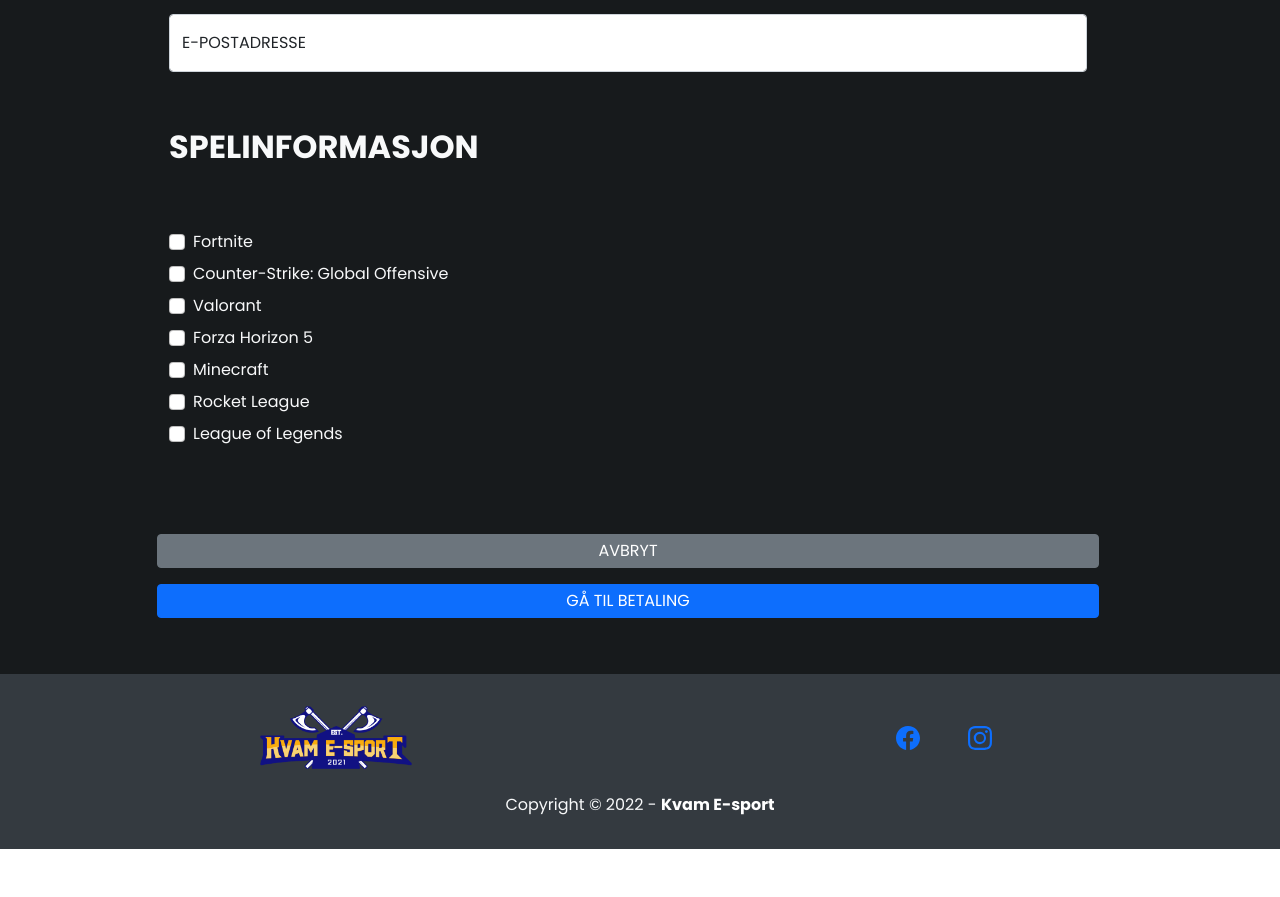
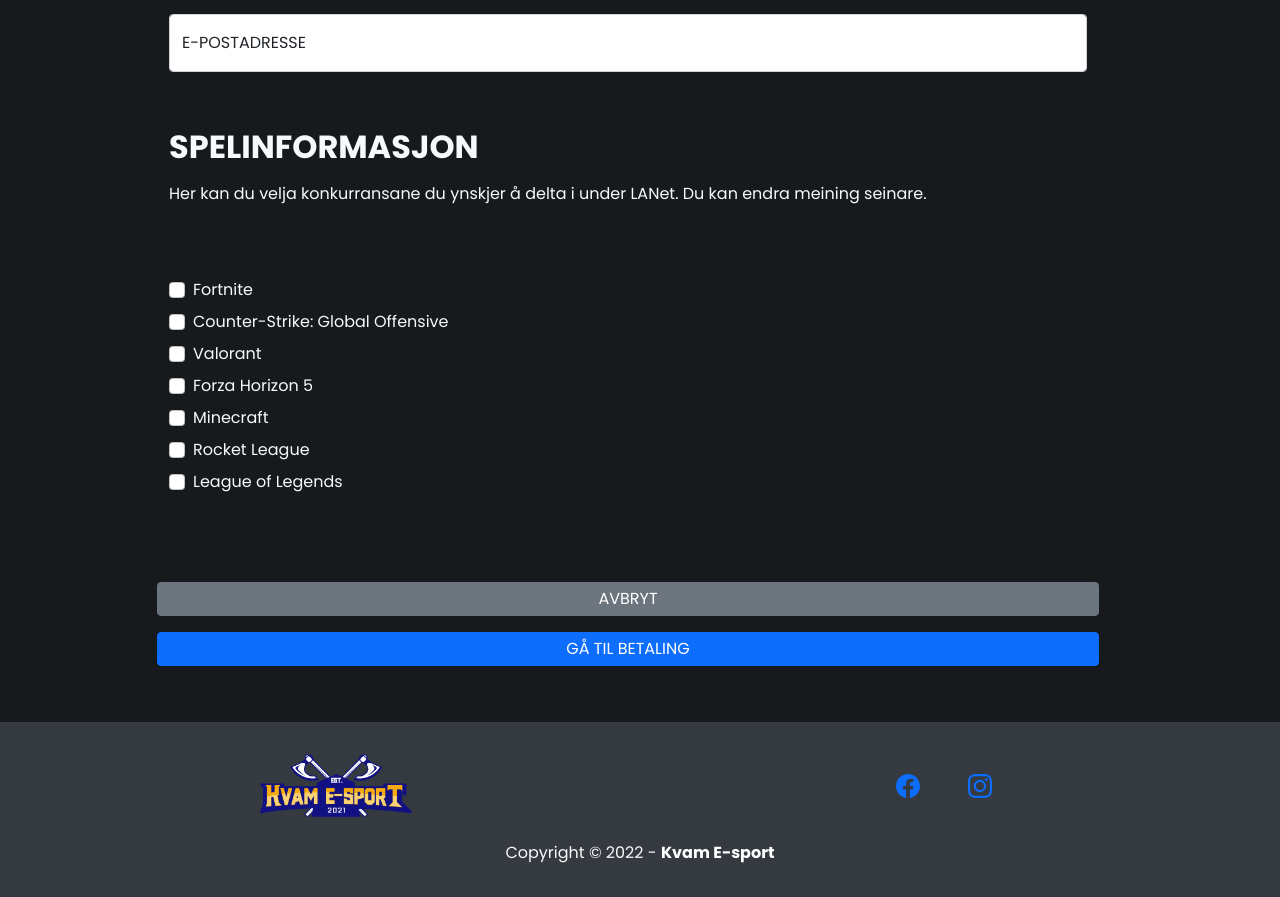
Before and after one commit to danielols3n/kvammalan, a React (Create React App) app: page /kvammalan/checkout/participant-info in a window 1280 px wide. Shown: the part 1242-2139 px from the top of the page. Before the commit the page ends 2091 px from the top, so only its background shows below. Built offline with nearby package versions, Linux system fonts and the light colour scheme.

Commit message:
E komt te betalingssido

```diff
--- a/src/pages/CheckoutInfo.js
+++ b/src/pages/CheckoutInfo.js
@@ -3,9 +3,10 @@
 import NavbarComponent from '../components/navbar/Navbar'
 import Footer from '../components/footer/Footer'
 import '../css/CheckoutInfo.css'
-import { useNavigate } from 'react-router-dom'
+import { useNavigate, useSearchParams } from 'react-router-dom'
 import { db } from '../Firebase'
-import { collection, addDoc } from 'firebase/firestore'
+import { collection, addDoc, updateDoc } from 'firebase/firestore'
+import { v4 as uuidv4 } from 'uuid'
 
 function CheckoutInfo() {
   const [name, setName] = useState('')
@@ -27,7 +28,8 @@
   const [parent2_phone, setParent2Phone] = useState('')
 
   const navigate = useNavigate()
-  const [validated, setValidated] = useState(false)
+  const [searchParams] = useSearchParams()
+  const [validate, setValidate] = useState(false)
 
   const [fortnite, setFortnite] = useState('')
   const [csgo, setCsgo] = useState('')
@@ -38,19 +40,51 @@
   const [lol, setLol] = useState('')
 
   const submit = (event) => {
-    const form = event.currentTarget;
-    if (form.checkvalidity() === false) {
-      event.preventDefault()
-      event.stopPropagation()
+    event.preventDefault()
+
+    if (name === '' || phone === '' || email === '' || address === '' || zipcode === '' || city === '' || country === '' || birthdate === '' || parent1_email === '' || parent1_name === '' || parent1_phone === '' || birthdate === ' ' || gender === '') {
+      setValidate(true)
+      window.scrollTo(0, 0)
+      console.log(validate)
+    } else {
+      setValidate(false)
+      const id = uuidv4()
+
+      const colRef = collection(db, 'events', 'kvammalan2023', 'registrations')
+
+      addDoc(colRef, {
+        name: name,
+        phone: phone,
+        email: email,
+        address: address,
+        zipcode: zipcode,
+        city: city,
+        country: country,
+        birthdate: birthdate,
+        gender: gender,
+        selectedGames: selectedGames,
+        fortnite: fortnite,
+        csgo: csgo,
+        valorant: valorant,
+        fh5: fh5,
+        mc: mc,
+        rl: rl,
+        lol: lol,
+        parent1_name: parent1_name,
+        parent1_email: parent1_email,
+        parent1_phone: parent1_phone,
+        parent2_name: parent2_name,
+        parent2_email: parent2_email,
+        parent2_phone: parent2_phone,
+        reservationId: id,
+        seatId: searchParams.get('seatId'),
+        ticketId: searchParams.get('ticketId')
+      }).then(() => {
+        navigate(`/kvammalan/checkout/payment?ticketId=${searchParams.get('ticketId')}&seatId=${searchParams.get('seatId')}&reservationId=${id}`)
+      })
     }
 
-    setValidated(true)
 
-    const colRef = collection(db, 'events', 'kvammalan2023', 'registrations')
-
-    addDoc(colRef, {
-
-    })
   }
 
   const games = ['Fortnite', 'Counter-Strike: Global Offensive', 'Valorant', 'Forza Horizon 5', 'Minecraft', 'Rocket League', 'League of Legends']
@@ -60,28 +94,29 @@
         <NavbarComponent data={{ background: 'transparent' }} />
         <Container fluid className="d-flex flex-column align-items-center p-0 m-0 mb-5">
           <h1 className="fw-bolder text-light text-center mt-3">DELTAKARINFORMASJON</h1>
+          {validate === true ? <p className="text-danger fw-bolder mt-3 m-0 my-auto p-0">Ein eller fleire av dei obligatoriske felta er ikkje fylte ut. Fyll ut dei resterande felta og prøv på nytt.</p> : null}
           <Container fluid className="d-flex flex-column align-items-center">
-            <Form noValidate validated={validated} className="checkout-form mt-5" onSubmit={submit}>
+            <Form className="checkout-form mt-5" onSubmit={submit}>
               <Row className="w-100 my-3">
                 <Form.Group controlId='formName' as={Col} lg={6}>
                   <Form.FloatingLabel label='NAMN'>
-                    <Form.Control required placeholder='NAMN' value={name} onChange={(e) => setName(e.target.value)} type='text' />
+                    <Form.Control placeholder='NAMN' value={name} onChange={(e) => setName(e.target.value)} type='text' />
                   </Form.FloatingLabel>
-                  <Form.Control.Feedback type='invalid'>Her er noko feil!</Form.Control.Feedback>
+                  {name === '' && validate === true ? <p className="text-danger mt-2">Dette feltet er ikkje fylt ut.</p> : null}
                 </Form.Group>
                 <Form.Group controlId='formPhone' as={Col} lg={6}>
                   <Form.FloatingLabel label='TELEFONNUMMER'>
-                    <Form.Control required placeholder='TELEFONNUMMER' value={phone} onChange={(e) => setPhone(e.target.value)} type='tel' />
+                    <Form.Control placeholder='TELEFONNUMMER' value={phone} onChange={(e) => setPhone(e.target.value)} type='tel' />
                   </Form.FloatingLabel>
-                  <Form.Control.Feedback type='invalid'>Her er noko feil!</Form.Control.Feedback>
+                  {phone === '' && validate === true ? <p className="text-danger mt-2">Dette feltet er ikkje fylt ut.</p> : null}
                 </Form.Group>
               </Row>
               <Row className="w-100 my-3">
                 <Form.Group controlId='formEmail' as={Col} lg={12}>
                   <Form.FloatingLabel label='E-POSTADRESSE'>
-                    <Form.Control required placeholder='E-POSTADRESSE' value={email} onChange={(e) => setEmail(e.target.value)} type='email' />
+                    <Form.Control placeholder='E-POSTADRESSE' value={email} onChange={(e) => setEmail(e.target.value)} type='email' />
                   </Form.FloatingLabel>
-                  <Form.Control.Feedback type='invalid'>Her er noko feil!</Form.Control.Feedback>
+                  {email === '' && validate === true ? <p className="text-danger mt-2">Dette feltet er ikkje fylt ut.</p> : null}
                 </Form.Group>
               </Row>
               <Row className="w-100">
@@ -90,31 +125,31 @@
               <Row className="w-100 my-3 mt-5">
                 <Form.Group controlId="formAddress" as={Col} lg={12}>
                   <Form.FloatingLabel label='ADRESSE'>
-                    <Form.Control required placeholder='ADRESSE' value={address} onChange={(e) => setAddress(e.target.value)} type='text' />
+                    <Form.Control placeholder='ADRESSE' value={address} onChange={(e) => setAddress(e.target.value)} type='text' />
                   </Form.FloatingLabel>
-                  <Form.Control.Feedback type='invalid'>Her er noko feil!</Form.Control.Feedback>
+                  {address === '' && validate === true ? <p className="text-danger mt-2">Dette feltet er ikkje fylt ut.</p> : null}
                 </Form.Group>
               </Row>
               <Row className="w-100 my-3">
                 <Form.Group controlId='formZip' as={Col} lg={3}>
                   <Form.FloatingLabel label='POSTNUMMER'>
-                    <Form.Control required placeholder='POSTNUMMER' value={zipcode} onChange={(e) => setZipcode(e.target.value)} type='text' />
+                    <Form.Control placeholder='POSTNUMMER' value={zipcode} onChange={(e) => setZipcode(e.target.value)} type='text' />
                   </Form.FloatingLabel>
-                  <Form.Control.Feedback type='invalid'>Her er noko feil!</Form.Control.Feedback>
+                  {zipcode === '' && validate === true ? <p className="text-danger mt-2">Dette feltet er ikkje fylt ut.</p> : null}
                 </Form.Group>
                 <Form.Group controlId='formCity' as={Col} lg={9}>
                   <Form.FloatingLabel label='POSTSTAD'>
-                    <Form.Control required placeholder='POSTSTAD' value={city} onChange={(e) => setCity(e.target.value)} type='text' />
+                    <Form.Control placeholder='POSTSTAD' value={city} onChange={(e) => setCity(e.target.value)} type='text' />
                   </Form.FloatingLabel>
-                  <Form.Control.Feedback type='invalid'>Her er noko feil!</Form.Control.Feedback>
+                  {city === '' && validate === true ? <p className="text-danger mt-2">Dette feltet er ikkje fylt ut.</p> : null}
                 </Form.Group>
               </Row>
               <Row className="w-100 my-3">
                 <Form.Group controlId='formCountry' as={Col} lg={12}>
                   <Form.FloatingLabel label='LAND'>
-                    <Form.Control required placeholder='LAND' value={country} onChange={(e) => setCountry(e.target.value)} type='text' />
+                    <Form.Control placeholder='LAND' value={country} onChange={(e) => setCountry(e.target.value)} type='text' />
                   </Form.FloatingLabel>
-                  <Form.Control.Feedback type='invalid'>Her er noko feil!</Form.Control.Feedback>
+                  {country === '' && validate === true ? <p className="text-danger mt-2">Dette feltet er ikkje fylt ut.</p> : null}
                 </Form.Group>
               </Row>
               <Row className="w-100">
@@ -123,18 +158,18 @@
               <Row className="w-100 my-3 mt-5">
                 <Form.Group controlId='formBirthdate' as={Col} lg={6}>
                   <Form.FloatingLabel label='FØDSELSDATO'>
-                    <Form.Control required value={birthdate} onChange={(e) => setBirthdate(e.target.value)} type='date' />
+                    <Form.Control value={birthdate} onChange={(e) => setBirthdate(e.target.value)} type='date' />
                   </Form.FloatingLabel>
-                  <Form.Control.Feedback type='invalid'>Her er noko feil!</Form.Control.Feedback>
+                  {birthdate === '' && validate === true ? <p className="text-danger mt-2">Dette feltet er ikkje fylt ut.</p> : null}
                 </Form.Group>
                 <Form.Group controlId='formGender' as={Col} lg={6}>
-                  <Form.Select required className="py-3" onSelect={(e) => setGender(e.target.value)}>
+                  <Form.Select className="py-3" onChange={(e) => setGender(e.target.value)}>
                     <option value=' '>VEL KJØNN</option>
                     <option value='Mann'>Mann</option>
                     <option value='Kvinne'>Kvinne</option>
                     <option value='Annet'>Annet</option>
                   </Form.Select>
-                  <Form.Control.Feedback type='invalid'>Her er noko feil!</Form.Control.Feedback>
+                  {gender === '' && validate === true ? <p className="text-danger mt-2">Dette feltet er ikkje fylt ut.</p> : null}
                 </Form.Group>
               </Row>
               <Row className="w-100">
@@ -147,23 +182,23 @@
                 <h3 className="fw-bolder text-light mx-4">Foresatt 1</h3>
                 <Form.Group controlId='formName2' as={Col} lg={6}>
                   <Form.FloatingLabel label='NAMN'>
-                    <Form.Control required placeholder='NAMN' value={parent1_name} onChange={(e) => setParent1Name(e.target.value)} type='text' />
+                    <Form.Control placeholder='NAMN' value={parent1_name} onChange={(e) => setParent1Name(e.target.value)} type='text' />
                   </Form.FloatingLabel>
-                  <Form.Control.Feedback type='invalid'>Her er noko feil!</Form.Control.Feedback>
+                  {parent1_name === '' && validate === true ? <p className="text-danger mt-2">Dette feltet er ikkje fylt ut.</p> : null}
                 </Form.Group>
                 <Form.Group controlId='formPhone2' as={Col} lg={6}>
                   <Form.FloatingLabel label='TELEFONNUMMER'>
-                    <Form.Control required placeholder='TELEFONNUMMER' value={parent1_phone} onChange={(e) => setParent1Phone(e.target.value)} type='tel' />
+                    <Form.Control placeholder='TELEFONNUMMER' value={parent1_phone} onChange={(e) => setParent1Phone(e.target.value)} type='tel' />
                   </Form.FloatingLabel>
-                  <Form.Control.Feedback type='invalid'>Her er noko feil!</Form.Control.Feedback>
+                  {parent1_phone === '' && validate === true ? <p className="text-danger mt-2">Dette feltet er ikkje fylt ut.</p> : null}
                 </Form.Group>
               </Row>
               <Row className="w-100 my-3">
                 <Form.Group controlId='formEmail2' as={Col} lg={12}>
                   <Form.FloatingLabel label='E-POSTADRESSE'>
-                    <Form.Control required placeholder='E-POSTADRESSE' value={parent1_email} onChange={(e) => setParent1Email(e.target.value)} type='email' />
+                    <Form.Control placeholder='E-POSTADRESSE' value={parent1_email} onChange={(e) => setParent1Email(e.target.value)} type='email' />
                   </Form.FloatingLabel>
-                  <Form.Control.Feedback type='invalid'>Her er noko feil!</Form.Control.Feedback>
+                  {parent1_email === '' && validate === true ? <p className="text-danger mt-2">Dette feltet er ikkje fylt ut.</p> : null}
                 </Form.Group>
               </Row>
               <Row className="w-100 my-3 mt-5">
@@ -189,14 +224,18 @@
               <Row className="w-100">
                 &nbsp;
               </Row>
-              <Row className="w-100 mt-3">
+              <Row className="w-100 mt-3 d-flex flex-column">
                 <h2 className="fw-bolder text-light">SPELINFORMASJON</h2>
+                <p className="text-light mt-2">
+                  Her kan du velja konkurransane du ynskjer å delta i under LANet. Du kan endra meining seinare.
+                </p>
               </Row>
               <Row className="w-100 my-3 mt-5 d-flex flex-column align-items-center">
                 <Form.Group as={Col} lg={12}>
                   {games.map((game) => {
                     return(
                       <Form.Check
+                        id={`${game}_${Math.random(1,100)}`}
                         label={game}
                         value={game}
                         type='checkbox'
@@ -221,6 +260,7 @@
                       <Form.FloatingLabel label='Brukarnamn - Fortnite'>
                         <Form.Control placeholder='Brukarnamn - Fortnite' type='text' value={fortnite} onChange={e => setFortnite(e.target.value)} />
                       </Form.FloatingLabel>
+                      {selectedGames.includes('Fortnite') && fortnite === '' ? <Form.Control.Feedback type='invalid'>Her er noko feil!</Form.Control.Feedback> : null}
                     </Form.Group>
                   </>
                 : null}
@@ -232,6 +272,7 @@
                       <Form.FloatingLabel label='Brukarnamn - Counter-Strike: Global Offensive'>
                         <Form.Control placeholder='Brukarnamn - Counter-Strike: Global Offensive' type='text' value={csgo} onChange={e => setCsgo(e.target.value)} />
                       </Form.FloatingLabel>
+                      {selectedGames.includes('Counter-Strike: Global Offensive') && csgo === '' ? <Form.Control.Feedback type='invalid'>Her er noko feil!</Form.Control.Feedback> : null}
                     </Form.Group>
                   </>
                 : null}
@@ -243,6 +284,7 @@
                       <Form.FloatingLabel label='Brukarnamn - Valorant'>
                         <Form.Control placeholder='Brukarnamn - Valorant' type='text' value={valorant} onChange={e => setValorant(e.target.value)} />
                       </Form.FloatingLabel>
+                      {selectedGames.includes('Valorant') && valorant === '' ? <Form.Control.Feedback type='invalid'>Her er noko feil!</Form.Control.Feedback> : null}
                     </Form.Group>
                   </>
                 : null}
@@ -254,6 +296,7 @@
                       <Form.FloatingLabel label='Brukarnamn - Forza Horizon 5'>
                         <Form.Control placeholder='Brukarnamn - Forza Horizon 5' type='text' value={fh5} onChange={e => setFh5(e.target.value)} />
                       </Form.FloatingLabel>
+                      {selectedGames.includes('Forza Horizon 5') && fh5 === '' ? <Form.Control.Feedback type='invalid'>Her er noko feil!</Form.Control.Feedback> : null}
                     </Form.Group>
                   </>
                 : null}
@@ -265,6 +308,7 @@
                       <Form.FloatingLabel label='Brukarnamn - Minecraft'>
                         <Form.Control placeholder='Brukarnamn - Minecraft' type='text' value={mc} onChange={e => setMc(e.target.value)} />
                       </Form.FloatingLabel>
+                      {selectedGames.includes('Minecraft') && mc === '' ? <Form.Control.Feedback type='invalid'>Her er noko feil!</Form.Control.Feedback> : null}
                     </Form.Group>
                   </>
                 : null}
@@ -276,6 +320,7 @@
                       <Form.FloatingLabel label='Brukarnamn - Rocket League'>
                         <Form.Control placeholder='Brukarnamn - Rocket League' type='text' value={rl} onChange={e => setRl(e.target.value)} />
                       </Form.FloatingLabel>
+                      {selectedGames.includes('Rocket League') && rl === '' ? <Form.Control.Feedback type='invalid'>Her er noko feil!</Form.Control.Feedback> : null}
                     </Form.Group>
                   </>
                 : null}
@@ -287,6 +332,7 @@
                       <Form.FloatingLabel label='Brukarnamn - League of Legends'>
                         <Form.Control placeholder='Brukarnamn - League of Legends' type='text' value={lol} onChange={e => setLol(e.target.value)} />
                       </Form.FloatingLabel>
+                      {selectedGames.includes('League of Legends') && lol === '' ? <Form.Control.Feedback type='invalid'>Her er noko feil!</Form.Control.Feedback> : null}
                     </Form.Group>
                   </>
                 : null}
```
